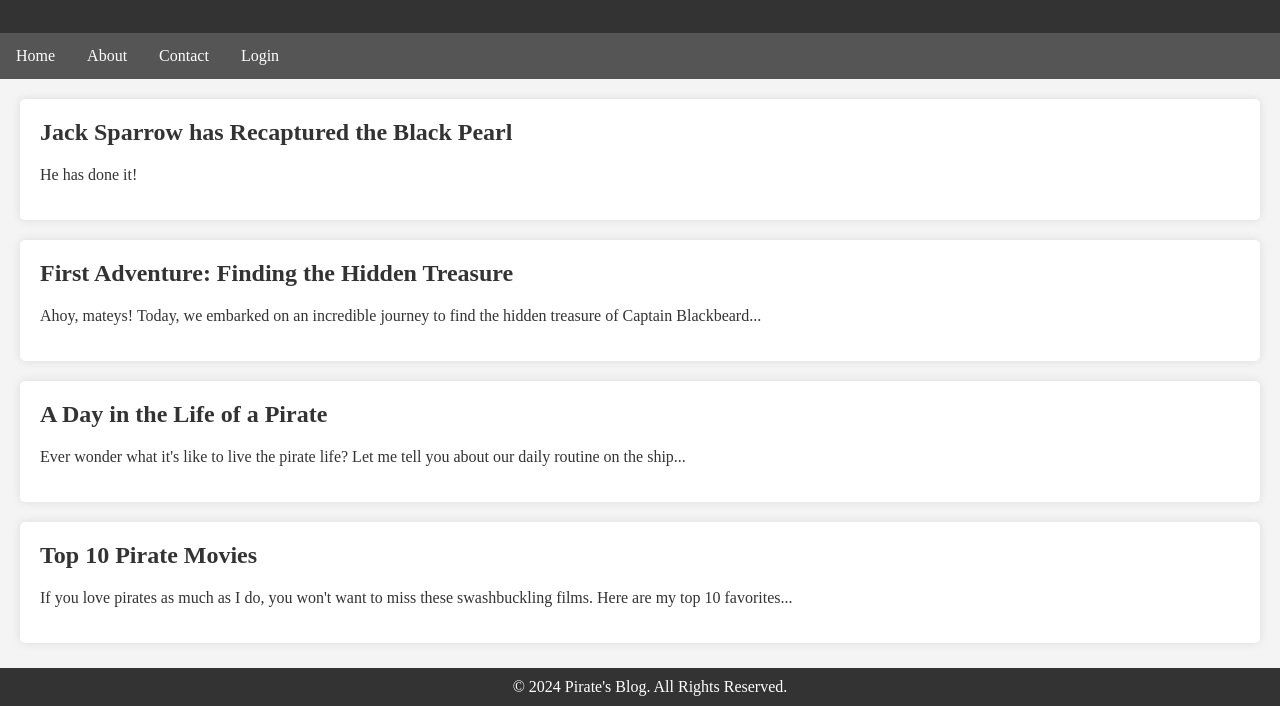
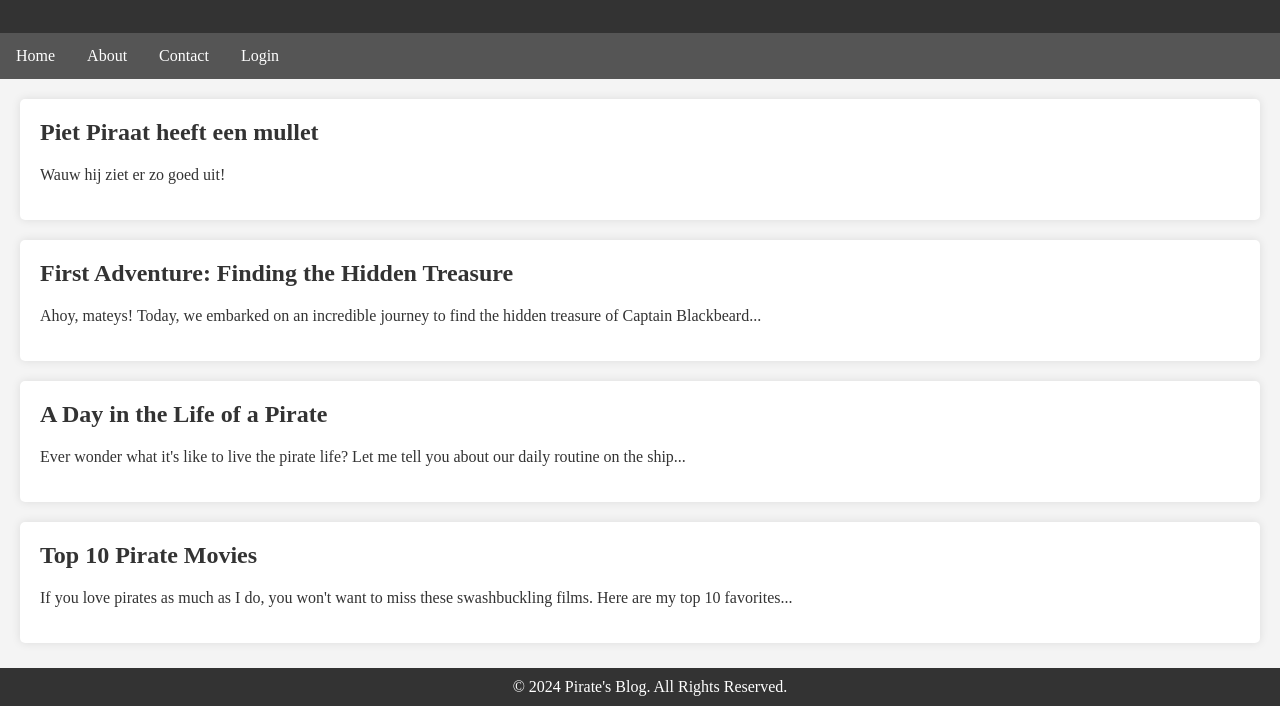
Before and after one commit to stijn-castelyns/static-web-app-demo-4, a plain HTML site: page index.html in a window 1280 px wide. Shown: the part 94-800 px from the top of the page. Drawn offline with Linux system fonts and the light colour scheme; no server answers.

```diff
--- a/index.html
+++ b/index.html
@@ -73,8 +73,8 @@
     </nav>
     <div class="container">
         <div class="blog-post">
-            <h2>Jack Sparrow has Recaptured the Black Pearl</h2>
-            <p>He has done it!</p>
+            <h2>Piet Piraat heeft een mullet</h2>
+            <p>Wauw hij ziet er zo goed uit!</p>
         </div>
         <div class="blog-post">
             <h2>First Adventure: Finding the Hidden Treasure</h2>
```
